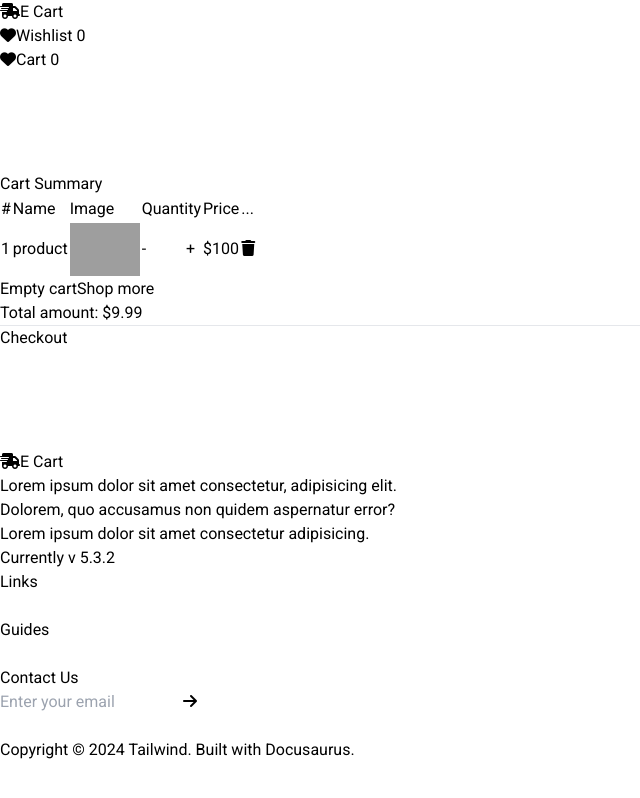
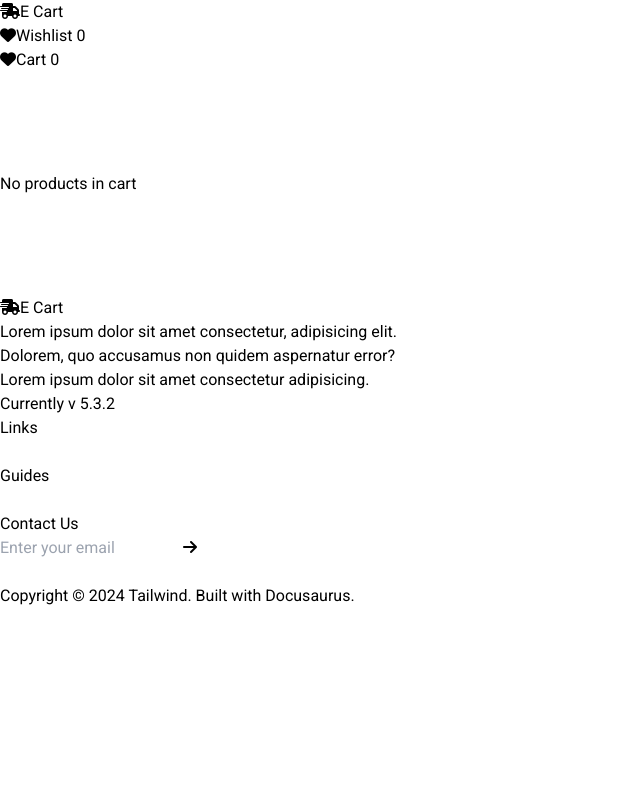
Before and after one commit to vishnu6512/E-cart, a React (Vite) app: page /cart in a window 1280 px wide. Shown: the whole page, without its empty margins (0-640 px from the left). Built offline with nearby package versions, Linux system fonts and the light colour scheme; grey boxes are pictures that could not be loaded.

Commit message:
last commit

```diff
--- a/src/components/Header.jsx
+++ b/src/components/Header.jsx
@@ -1,7 +1,12 @@
 import React from 'react'
 import { Link } from 'react-router-dom'
-import { useSelector } from 'react-redux'
+import { useSelector,useDispatch } from 'react-redux'
+import { searchProduct } from '../redux/slices/productSlice'
+
 const Header = ({ insideHome }) => {
+
+    const dispatch=useDispatch()
+    const userCart=useSelector(state=>state.cartReducer)
     const userWishlist=useSelector(state=>state.wishlistReducer)
     return (
         <nav className='flex bg-violet-600 fixed w-full p-5 text-white'>
@@ -9,12 +14,12 @@ const Header = ({ insideHome }) => {
             <ul className='flex-1 text-right'>
                 { insideHome &&
                     <li className='list-none inline-block px-5'>
-                        <input style={{ width: '300px' }} className='rounded p-2' placeholder='Search products here...' type="text" />
+                        <input onChange={(e)=>dispatch(searchProduct(e.target.value.toLowerCase()))} style={{ width: '300px' }} className='rounded p-2 text-black' placeholder='Search products here...' type="text" />
                     </li>
                 }
                 <li className='list-none inline-block px-5'><Link to={'/wishlist'}><i className='fa-solid fa-heart text-red-600'></i>Wishlist <span className='bg-black text-white rounded p-1'> {userWishlist?.length}</span></Link>
                 </li>
-                <li className='list-none inline-block px-5'><Link to={'./cart'}><i className='fa-solid fa-heart text-green-600'></i>Cart <span   className='bg-black text-white rounded p-1'>0</span></Link>
+            <li className='list-none inline-block px-5'><Link to={'./cart'}><i className='fa-solid fa-heart text-green-600'></i>Cart <span   className='bg-black text-white rounded p-1'>{userCart?.length}</span></Link>
                 </li>
 
             </ul>
--- a/src/pages/Cart.jsx
+++ b/src/pages/Cart.jsx
@@ -1,12 +1,40 @@
 import React from 'react'
 import Header from '../components/Header'
-import { Link } from 'react-router-dom'
+import { Link,useNavigate } from 'react-router-dom'
+import { useSelector,useDispatch } from 'react-redux'
+import { useState,useEffect } from 'react'
+import { incrementQuantity, removeCartItem, decrementQuantity, emptyCart } from '../redux/slices/cartSlice'
 
 const Cart = () => {
+    const navigate=useNavigate()
+    const [cartTotal,setCartTotal]=useState(0)
+    const userCart = useSelector(state => state.cartReducer)
+    const dispatch=useDispatch()
+    useEffect(()=>{
+        if(userCart?.length>0){
+            setCartTotal(userCart?.map(item=>item.totalPrice).reduce((a1,a2)=>a1+a2))
+        }
+    },[userCart])
+
+    const handleDecrementQuantity=(product)=>{
+        if(product.quantity>1){
+            dispatch(decrementQuantity(product.id))
+        }
+        else{
+            dispatch(removeCartItem(product.id))
+        }
+    }
+
+    const checkout=()=>{
+        dispatch(emptyCart())
+        alert('Checkout successful')
+        navigate('/')
+    }
     return (
         <>
             <Header />
             <div style={{ paddingTop: '100px' }} className='px-5'>
+                {userCart?.length > 0 ?
                     <>
                         <h1 className='text-5xl font-bold text-blue-600'>Cart Summary</h1>
                         <div className='grid grid-cols-3 gap-4 mt-5'>
@@ -23,36 +51,45 @@ const Cart = () => {
                                         </tr>
                                     </thead>
                                     <tbody>
+                                        {
+                                            userCart?.map((product, index) => (
                                                 <tr>
-                                        <td>1</td>
-                                        <td>product</td>
-                                        <td><img width={'70px'} height={'70px'} src="https://images.unsplash.com/photo-1498579397066-22750a3cb424?w=500&auto=format&fit=crop&q=60&ixlib=rb-4.0.3&ixid=M3wxMjA3fDB8MHxzZWFyY2h8M3x8Z3JvY2VyeXxlbnwwfHwwfHx8MA%3D%3D" alt="" /></td>
+                                                    <td>{index+1}</td>
+                                                    <td>{product?.title}</td>
+                                                    <td><img width={'70px'} height={'70px'} src={product?.thumbnail} alt="" /></td>
                                                     <td>
                                                         <div className='flex'>
-                                              <button className='font-bold'>-</button>
-                                              <input style={{width:'40px'}} type="text" className='border p-1 rounded mx-2' />
-                                              <button className='font-bold'>+</button>
+                                                            <button onClick={()=>handleDecrementQuantity(product)} className='font-bold'>-</button>
+                                                            <input style={{ width: '40px' }} type="text" className='border p-1 rounded mx-2' value={product?.quantity} />
+                                                            <button onClick={()=>dispatch(incrementQuantity(product.id))} className='font-bold'>+</button>
                                                         </div>
                                                     </td>
-                                        <td>$100</td>
-                                        <td><button className='text-red-600'><i className='fa-solid fa-trash'></i></button></td>
+                                                    <td>{product?.totalPrice}</td>
+                                                    <td><button onClick={()=>dispatch(removeCartItem(product.id))} className='text-red-600'><i className='fa-solid fa-trash'></i></button></td>
                                                 </tr>
+                                            ))
+                                        }
                                     </tbody>
                                 </table>
                                 <div className='float-right mt-5'>
-                                <button className='bg-red-600 rounded p-2 text-white'>Empty cart</button>
+                                    <button onClick={()=>dispatch(emptyCart())} className='bg-red-600 rounded p-2 text-white'>Empty cart</button>
                                     <Link to={'/'} className='bg-blue-600 ms-3 rounded p-2 text-white'>Shop more</Link>
                                 </div>
                             </div>
                             <div className='col-span-1'>
                                 <div className='border rounded shadow p-5'>
-                                <h2 className='text-2xl font-bold my-4'>Total amount: <span className='text-red-600'>$9.99</span></h2>
+                                    <h2 className='text-2xl font-bold my-4'>Total amount: <span className='text-red-600'>{cartTotal}</span></h2>
                                     <hr />
-                                <button className='bg-green-600 rounded p-2 text-white w-full mt-4'>Checkout</button>
+                                    <button onClick={checkout} className='bg-green-600 rounded p-2 text-white w-full mt-4'>Checkout</button>
                                 </div>
                             </div>
                         </div>
                     </>
+                    :
+                    <div className='flex flex-col items-center justify-center h-screen'>
+                        <h1 className='text-4xl font-bold text-red-600'>No products in cart</h1>
+                    </div>
+                }
 
             </div>
         </>
--- a/src/pages/View.jsx
+++ b/src/pages/View.jsx
@@ -3,8 +3,10 @@ import Header from '../components/Header'
 import { useParams } from 'react-router-dom'
 import { useSelector, useDispatch } from 'react-redux'
 import { addToWishlist } from '../redux/slices/wishlistSlice'
+import { addToCart } from '../redux/slices/cartSlice'
 const View = () => {
 
+    const userCart=useSelector(state=>state.cartReducer)
     const dispatch = useDispatch()
     const userWishlist=useSelector(state=>state.wishlistReducer)
 
@@ -34,6 +36,16 @@ const View = () => {
         }
     }
 
+    const handleCart=()=>{
+        dispatch(addToCart(product))
+        const existingProduct= userCart?.find(item=>item?.id==id)
+        if(existingProduct){
+            alert('Quantity increased')
+        }else{
+            alert('Product added to cart')
+        }
+    }
+
     return (
         <>
             <Header />
@@ -43,7 +55,7 @@ const View = () => {
                         <img width={'450px'} height={'200px'} src={product?.thumbnail} alt="" />
                         <div className='flex justify-between mt-5'>
                             <button onClick={handleWishlist} className='bg-blue-600 text-white p-2'>Add to Wishlist</button>
-                            <button className='bg-green-600 text-white p-2'>Add to Cart</button>
+                            <button onClick={handleCart} className='bg-green-600 text-white p-2'>Add to Cart</button>
                         </div>
                     </div>
                     <div>
--- a/src/pages/Wishlist.jsx
+++ b/src/pages/Wishlist.jsx
@@ -3,9 +3,23 @@ import Header from '../components/Header'
 import { Link } from 'react-router-dom'
 import { useDispatch, useSelector } from 'react-redux'
 import { removeItem } from '../redux/slices/wishlistSlice'
+import { addToCart } from '../redux/slices/cartSlice'
 const Wishlist = () => {
+
     const dispatch=useDispatch()
+    const userCart=useSelector(state=>state.cartReducer)
     const userWishlist = useSelector(state => state.wishlistReducer)
+
+    const handleCart=(product)=>{
+        dispatch(removeItem(product?.id))
+        dispatch(addToCart(product))
+        const existingProduct= userCart?.find(item=>item?.id==product?.id)
+        if(existingProduct){
+            alert('Quantity increased')
+        }else{
+            alert('Product added to cart')
+        }
+    }
     return (
         <>
             <Header />
@@ -24,7 +38,7 @@ const Wishlist = () => {
                                                 <h3 className='te4xt-xl font-bold'>{product?.title}</h3>
                                                 <div className='flex justify-evenly mt-3'>
                                                     <button onClick={()=>dispatch(removeItem(product?.id))} className='text-xl'><i class="fa-solid fa-heart-circle-xmark text-red-600"></i></button>
-                                                    <button className='text-xl'><i class="fa-solid fa-cart-plus text-green-600"></i></button>
+                                                    <button onClick={()=>handleCart(product)} className='text-xl'><i class="fa-solid fa-cart-plus text-green-600"></i></button>
                                                 </div>
                                             </div>
                                         </div>
--- a/src/redux/cartStore.js
+++ b/src/redux/cartStore.js
@@ -1,12 +1,13 @@
 import { configureStore } from "@reduxjs/toolkit";
 import productSlice from './slices/productSlice'
 import WishlistSice from "./slices/wishlistSlice";
-
+import cartSlice from "./slices/cartSlice";
 
 const cartStore=configureStore({
     reducer:{
         productReducer:productSlice,
-        wishlistReducer:WishlistSice
+        wishlistReducer:WishlistSice,
+        cartReducer:cartSlice
     }
 })
 
--- a/src/redux/slices/productSlice.js
+++ b/src/redux/slices/productSlice.js
@@ -12,29 +12,36 @@ const productSlice=createSlice({
     name:'products',
     initialState:{
         allProducts:[],
+        dummyAllProducts:[],
         loading:false,
         errorMsg:''
     },
     reducers:{
-
+        searchProduct(state,actionbyHeader){
+            state.allProducts=state.dummyAllProducts.filter(item=>item.title.toLowerCase().includes(actionbyHeader.payload.toLowerCase()))
+        }
     },
     extraReducers:(builder)=>{
         builder.addCase(fetchProducts.fulfilled,(state,apiResult)=>{
             state.allProducts=apiResult.payload
+            state.dummyAllProducts=apiResult.payload
             state.loading=false
             state.errorMsg=''
         } )
         builder.addCase(fetchProducts.pending,(state,apiResult)=>{
             state.allProducts=[]
+            state.dummyAllProducts=[]
             state.loading=true
             state.errorMsg=''
         } )
         builder.addCase(fetchProducts.rejected,(state,apiResult)=>{
             state.allProducts=[]
+            state.dummyAllProducts=[]
             state.loading=false
             state.errorMsg='api call failed'
         } )
     }
 })
 
+export const {searchProduct}=productSlice.actions;
 export default productSlice.reducer
```
Also changed, not shown: src/pages/Home.jsx (+27 -3 lines), src/redux/slices/cartSlice.js (+26 -1 lines). Lines whose indentation alone changed are shown as unchanged.
